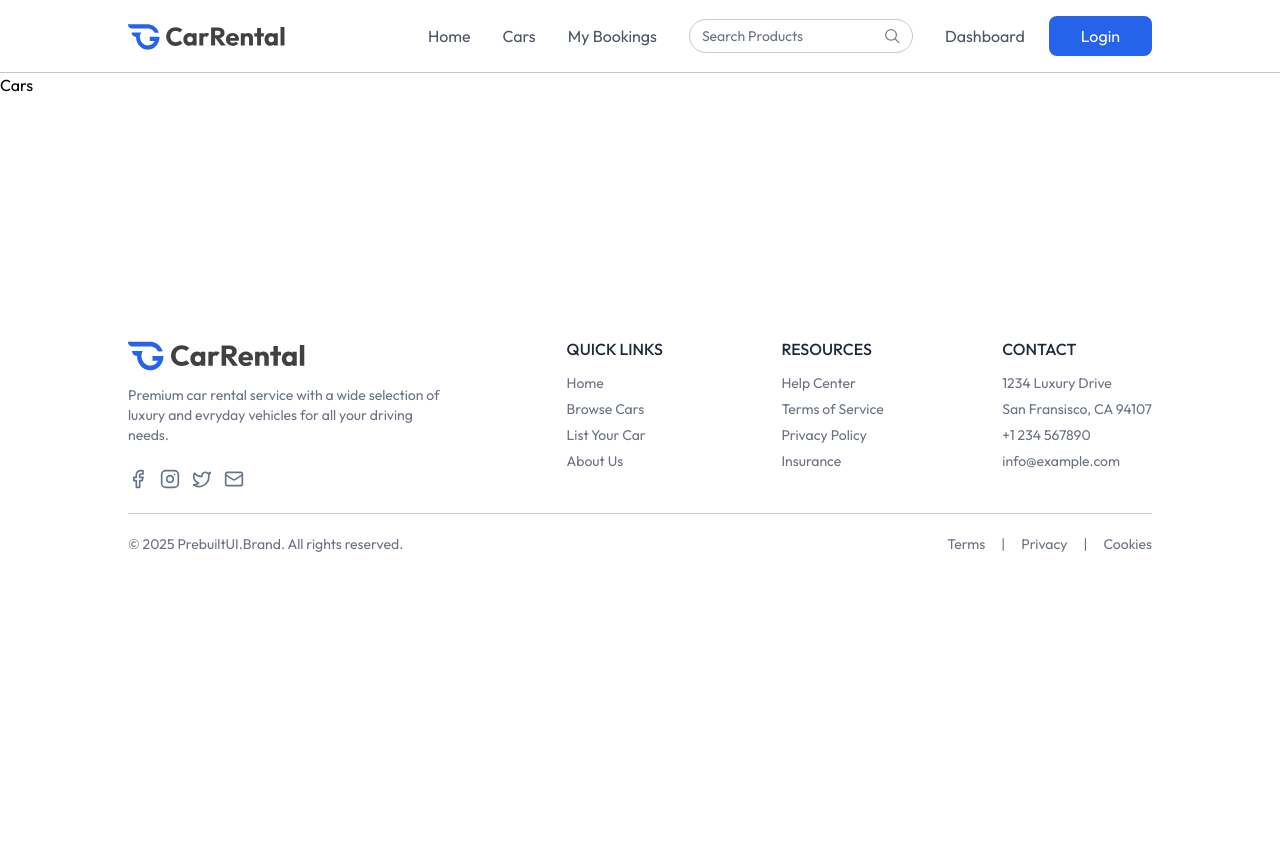
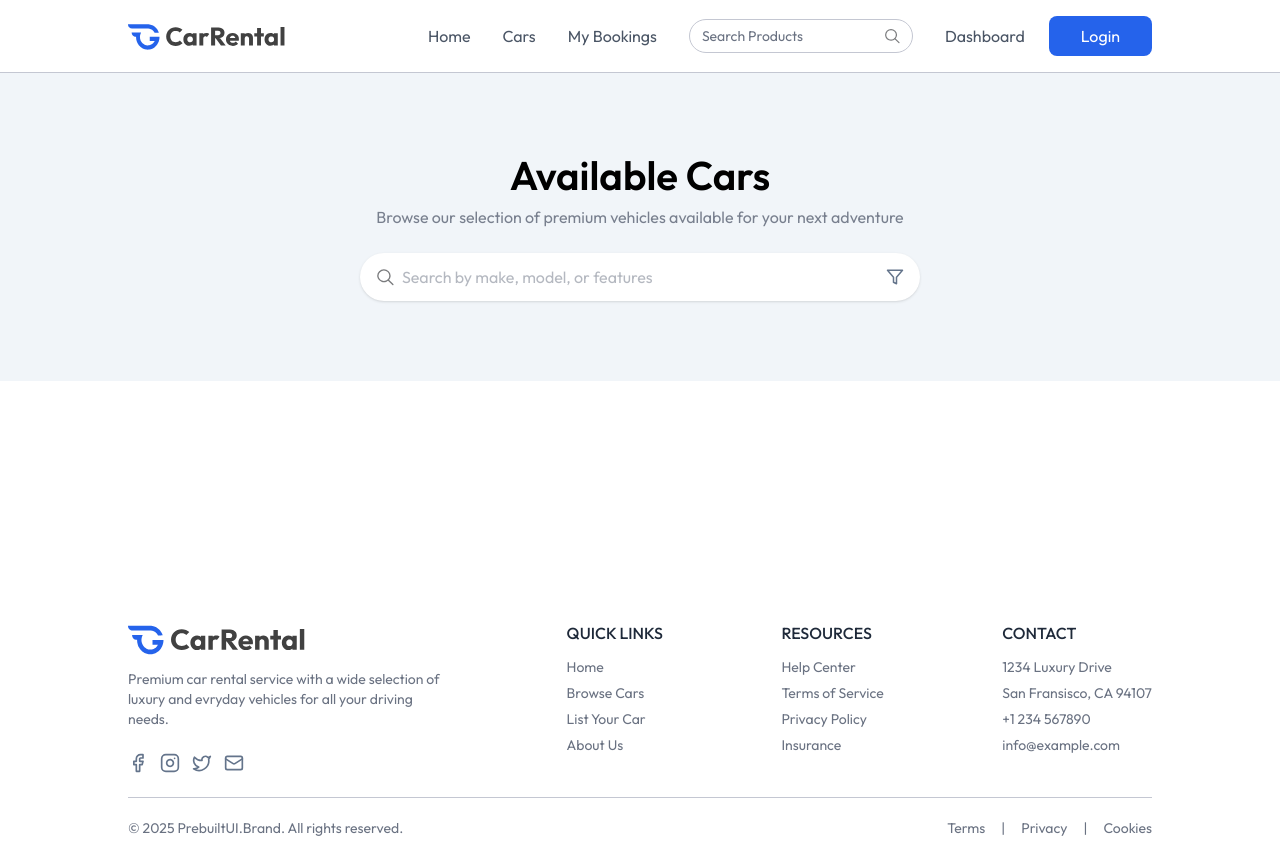
Before and after one commit to khushi-malviya/CarRental-MERNstack, a React (Vite) app in the folder client/: page /cars in a window 1280 px wide. Before the commit the page ends 800 px from the top, so only its background shows below. Built offline with nearby package versions, Linux system fonts and the light colour scheme.

Commit message:
Added search bar in Cars page

```diff
--- a/client/src/components/Title.jsx
+++ b/client/src/components/Title.jsx
@@ -2,9 +2,9 @@
 
 const Title = ({title,subTitle, align}) => {
   return (
-    <div className={`flex flex-col justify-center items-center text-center ${align==="left"&& "md:items md:text-left"}`}>
+    <div className={`flex flex-col justify-center items-center text-center ${align==="left" && "md:items md:text-left"}`}>
         <h1 className='font-semibold text-4xl md:text-[40px]'>
-
+            {title}
         </h1>
         <p className='text-sm md:text-base text-gray-500/90 mt-2 max-w-156'>{subTitle}</p>
     </div>
--- a/client/src/pages/Cars.jsx
+++ b/client/src/pages/Cars.jsx
@@ -1,8 +1,21 @@
-import React from 'react'
+import React, { useState } from 'react'
+import Title from '../components/Title'
+import { assets } from '../assets/assets'
 
 const Cars = () => {
+  const[input, setInput]=useState('')
   return (
-    <div>Cars</div>
+    <div>
+      <div className='flex flex-col items-center py-20 bg-light max-md:px-4'>
+        <Title title='Available Cars' subTitle='Browse our selection of premium vehicles available for your next adventure'/>
+        <div className='flex items-center bg-white px-4 mt-6 max-w-140 w-full h-12 rounded-full shadow'>
+          <img src={assets.search_icon} alt="" className='w-4.5 h-4.5 mr-2'/>
+          <input onClick={(e)=> setInput(e.target.value)} value={input} type="text" placeholder='Search by make, model, or features' className='w-full h-full outline-none text-gray-500'/>
+          <img src={assets.filter_icon} alt="" className='w-4.5 h-4.5 ml-2'/>
+        </div>
+      </div>
+      <div></div>
+    </div>
   )
 }
 
```
